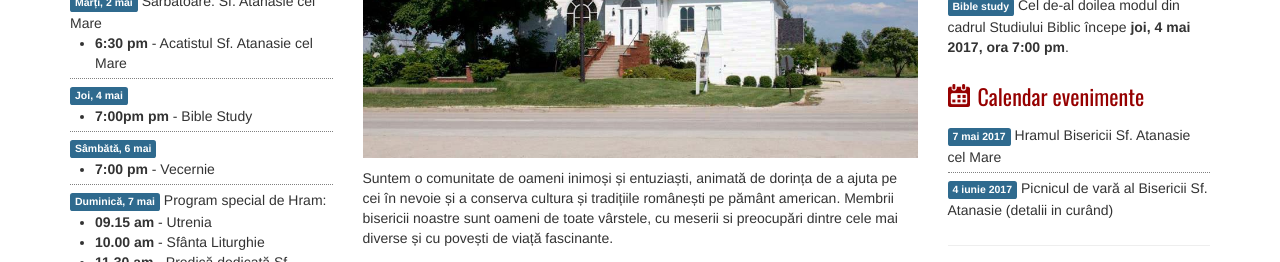
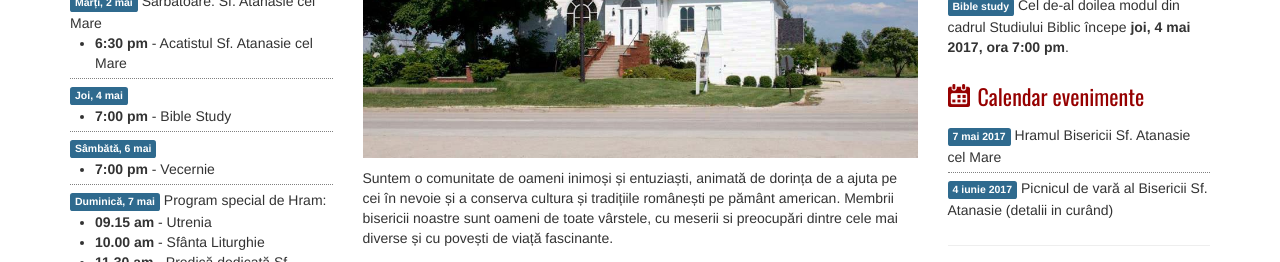
Before and after one commit to iulian787/sfat, a Jekyll site: the page built from ro/index.html, in a window 1280 px wide and 900 px high, scrolled down 620 px, cut to the strip 192-454 px from the top of the window. Built offline with Jekyll 4.4.1, drawn with Linux system fonts in a browser that asks for light colours.

Commit message:
Fix typo

```diff
--- a/_includes/schedule/schedule-ro.md
+++ b/_includes/schedule/schedule-ro.md
@@ -17,7 +17,7 @@
   * **6:30 pm** - Acatistul Sf. Atanasie cel Mare
 
 * <label>Joi, 4 mai</label>
-  * **7:00pm pm** - Bible Study
+  * **7:00 pm** - Bible Study
 
 * <label>Sâmbătă, 6 mai</label>
   * **7:00 pm** - Vecernie
```
